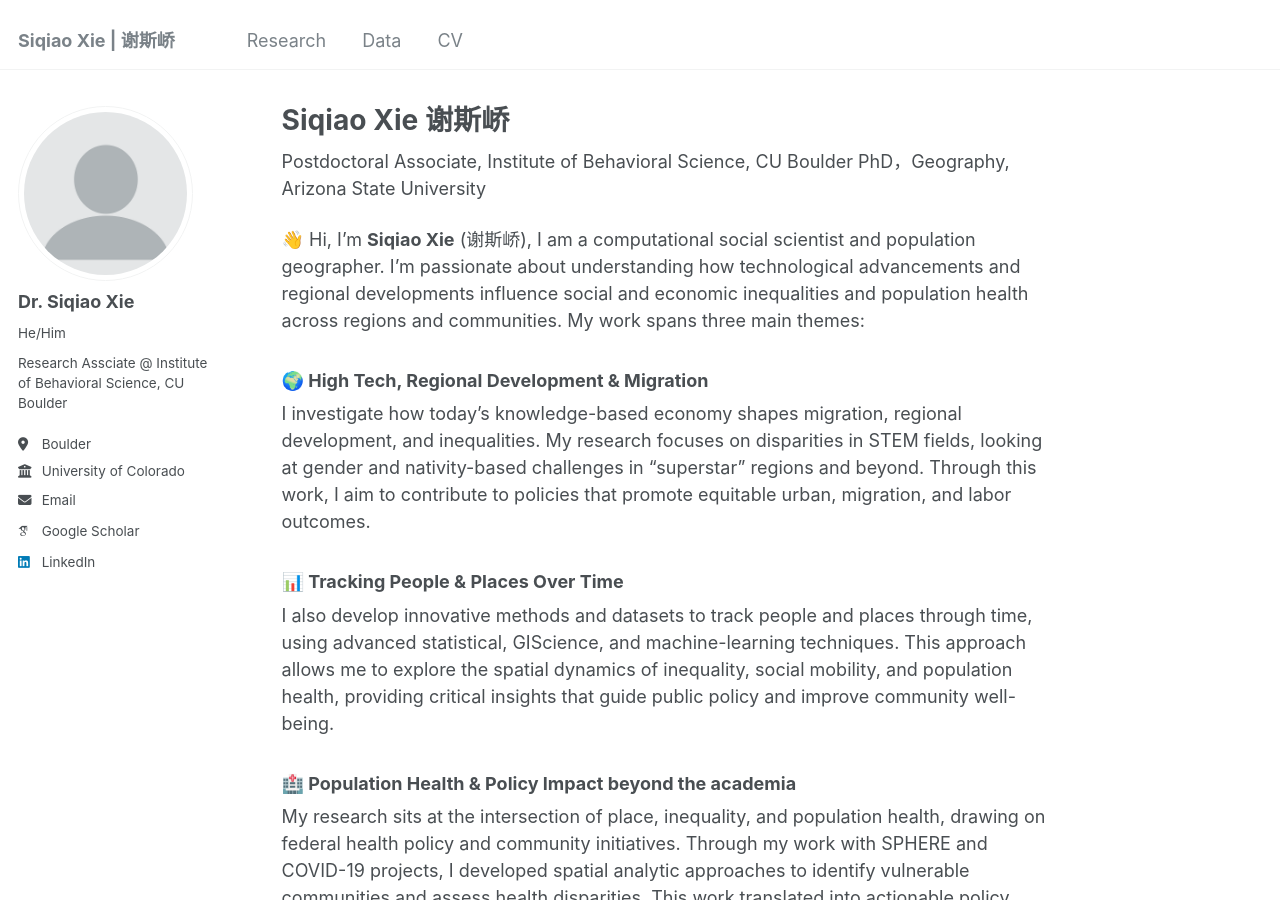
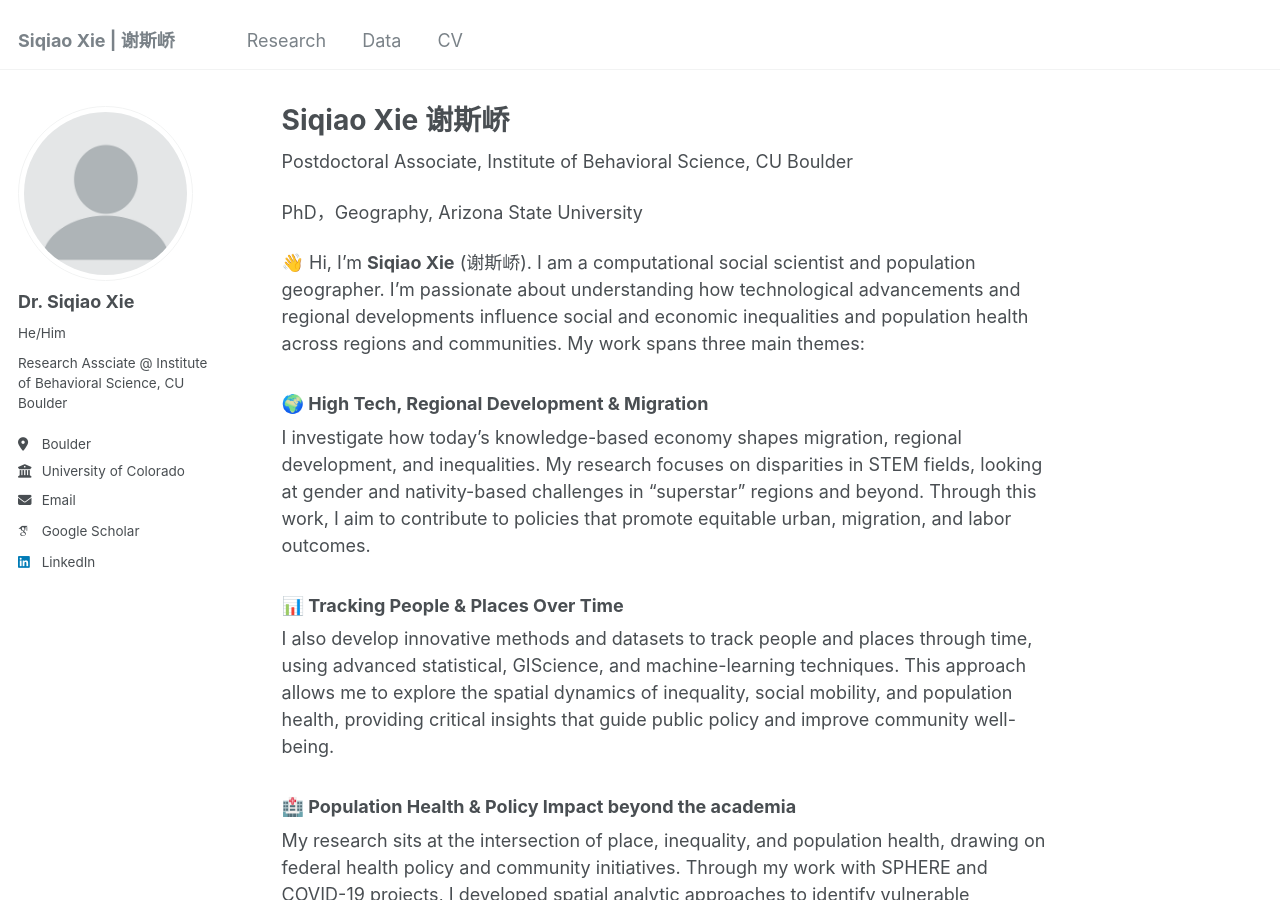
Before and after one commit to xiesiqiao/xiesiqiao.github.io, a Jekyll site: the page built from _pages/about.md, in a window 1280 px wide and 900 px high. Built offline with Jekyll 4.4.1, drawn with Linux system fonts in a browser that asks for light colours; some web fonts are replaced.

Commit message:
Update about.md

```diff
--- a/_pages/about.md
+++ b/_pages/about.md
@@ -7,9 +7,10 @@ redirect_from:
   - /about.html
 ---
 Postdoctoral Associate, Institute of Behavioral Science, CU Boulder
+
 PhD，Geography, Arizona State University
 
-👋 Hi, I'm **Siqiao Xie** (谢斯峤), I am a computational social scientist and population geographer. I'm passionate about understanding how technological advancements and regional developments influence social and economic inequalities and population health across regions and communities. My work spans three main themes:
+👋 Hi, I'm **Siqiao Xie** (谢斯峤). I am a computational social scientist and population geographer. I'm passionate about understanding how technological advancements and regional developments influence social and economic inequalities and population health across regions and communities. My work spans three main themes:
 
 ### 🌍 High Tech, Regional Development & Migration
 I investigate how today's knowledge-based economy shapes migration, regional development, and inequalities. My research focuses on disparities in STEM fields, looking at gender and nativity-based challenges in "superstar" regions and beyond. Through this work, I aim to contribute to policies that promote equitable urban, migration, and labor outcomes.
```
